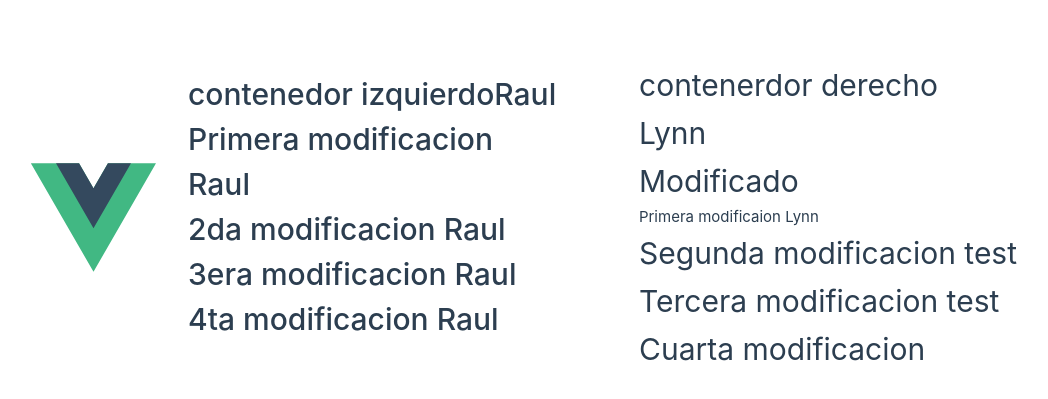
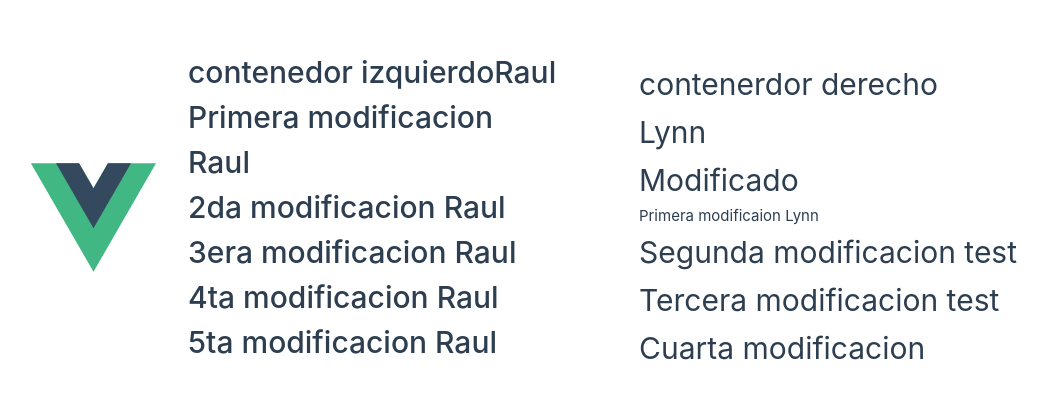
Before and after one commit to Impacto-Corp/vue-merge, a Vue app: page / in a window 1280 px wide. Shown: the part 183-582 px from the top of the page, without its empty margins (1-1049 px from the left). Built offline with nearby package versions, Linux system fonts and the light colour scheme.

Commit message:
feat: Component Modified.

```diff
--- a/src/components/HelloWorld.vue
+++ b/src/components/HelloWorld.vue
@@ -9,6 +9,7 @@
   <h1>2da modificacion Raul</h1>
   <h1>3era modificacion Raul</h1>
   <h1>4ta modificacion Raul</h1>
+  <h1>5ta modificacion Raul</h1>
 </template>
 
 <style scoped>
```
